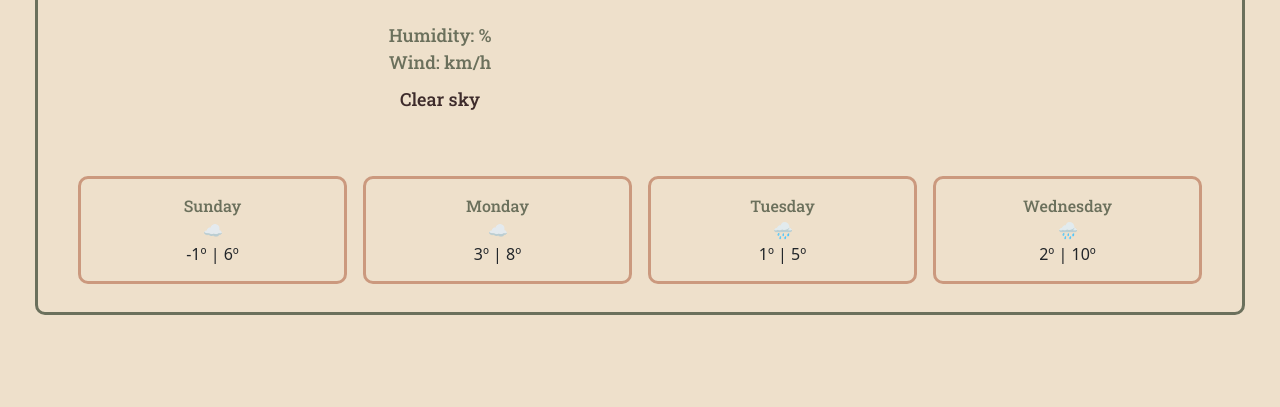
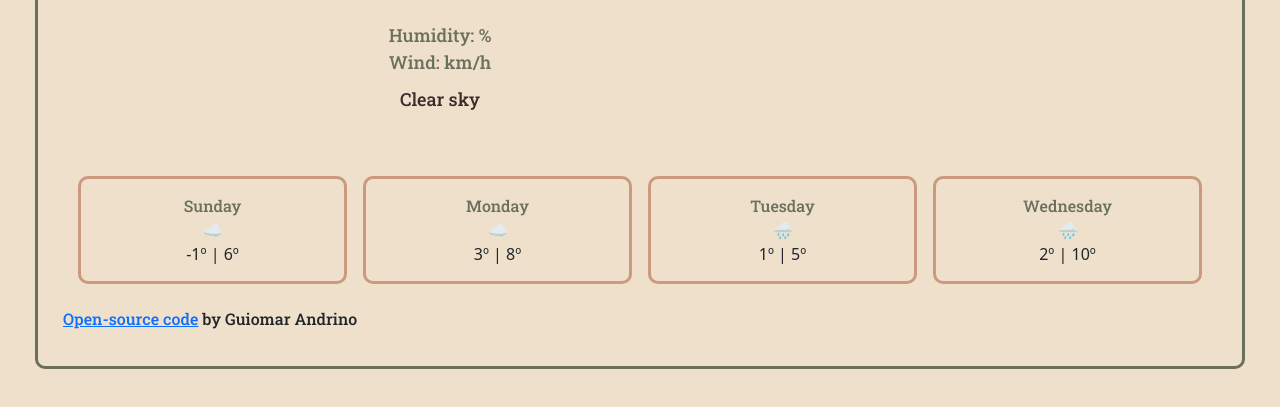
Before and after one commit to guiomarandrino/weather-app, a plain HTML site: page index.html in a window 1280 px wide. Shown: the part 377-784 px from the top of the page. Drawn offline with nearby package versions, Linux system fonts and the light colour scheme.

Commit message:
Added GitHub link

```diff
--- a/index.html
+++ b/index.html
@@ -93,6 +93,12 @@
         </div>
       </div>
     </div>
+    <footer>
+      <a href="https://github.com/guiomarandrino/weather-app"
+        >Open-source code</a
+      >
+      <span>by Guiomar Andrino</span>
+    </footer>
     <script src="src/script.js"></script>
   </body>
 </html>
--- a/src/style.css
+++ b/src/style.css
@@ -127,6 +127,10 @@ ul {
   text-align: center;
 }
 
+footer {
+  font-family: "Roboto Slab", serif;
+  padding: 15px;
+}
 body {
   background: #eee0cb;
   border: 3px #6b705c solid;
```
